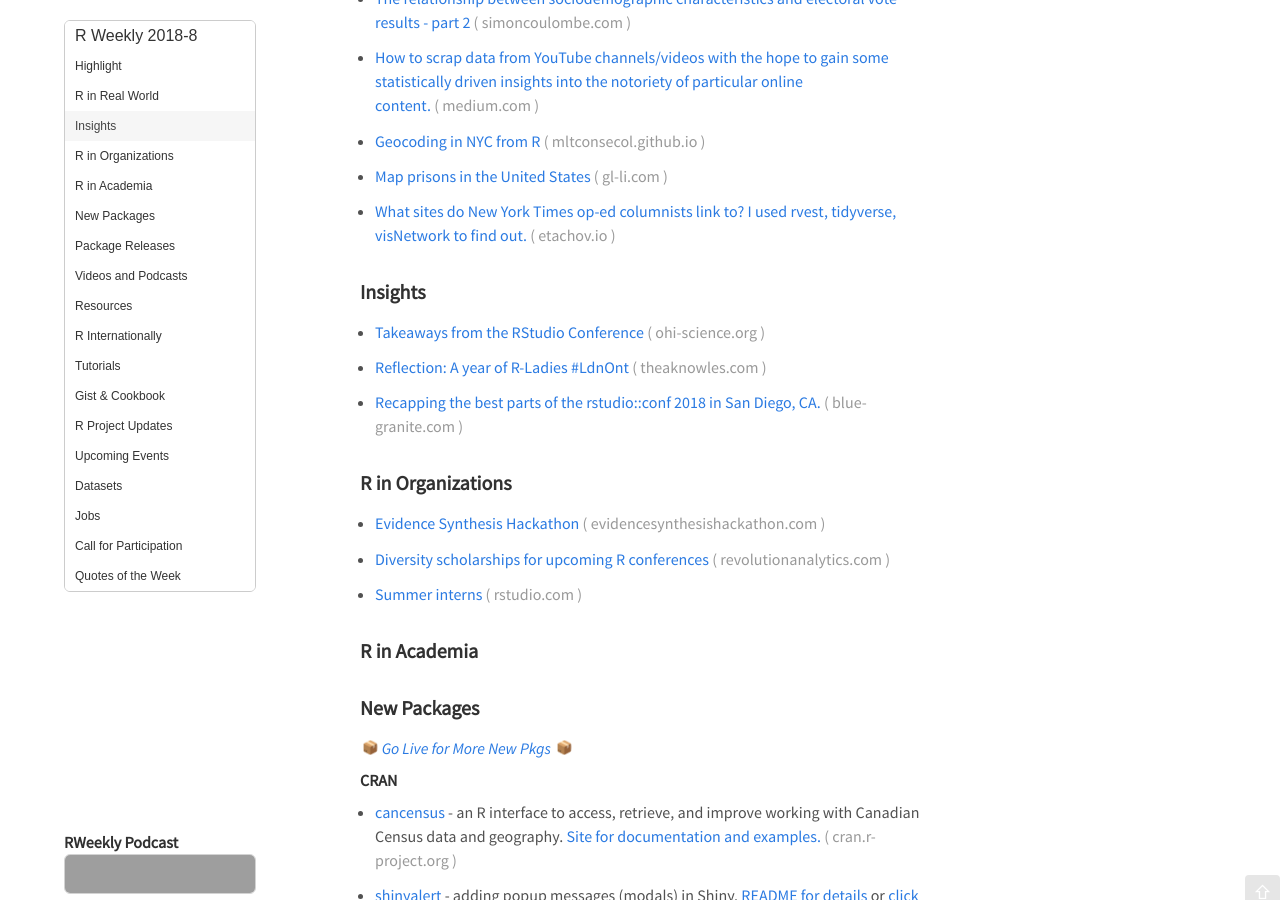
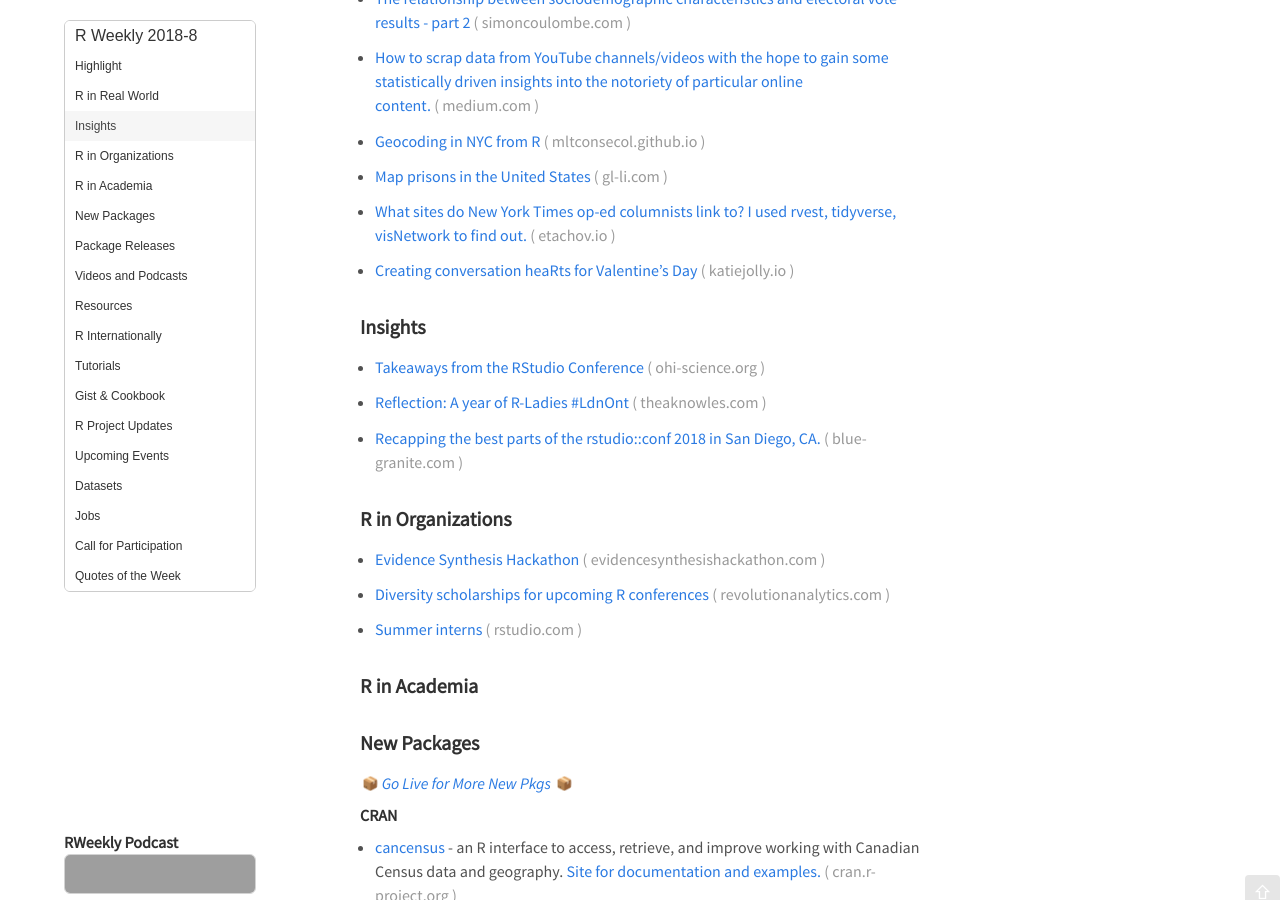
Before and after one commit to rweekly/rweekly.org, a Jekyll site: the page built from draft.md, in a window 1280 px wide and 900 px high, scrolled down 698 px. Built offline with Jekyll 4.4.1, drawn with Linux system fonts in a browser that asks for light colours; emoji names are drawn with the system emoji font; comment, search, counter and statistics services are not loaded; grey boxes are pictures that could not be loaded.

Commit message:
adding conversation hearts-- R in real world

```diff
--- a/draft.md
+++ b/draft.md
@@ -39,6 +39,8 @@ Release Date: 2018-2-19
 + [Map prisons in the United States](https://www.gl-li.com/2018/02/05/map-prisons-in-the-united-states/)
 
 + [What sites do New York Times op-ed columnists link to? I used rvest, tidyverse, visNetwork to find out.](http://etachov.io/projects/2018/01/28/nyt-link-network/)
+
++ [Creating conversation heaRts for Valentine's Day](http://katiejolly.io/blog/2018-02-18/conversation-hearts)
 
 ### Insights
 
```
